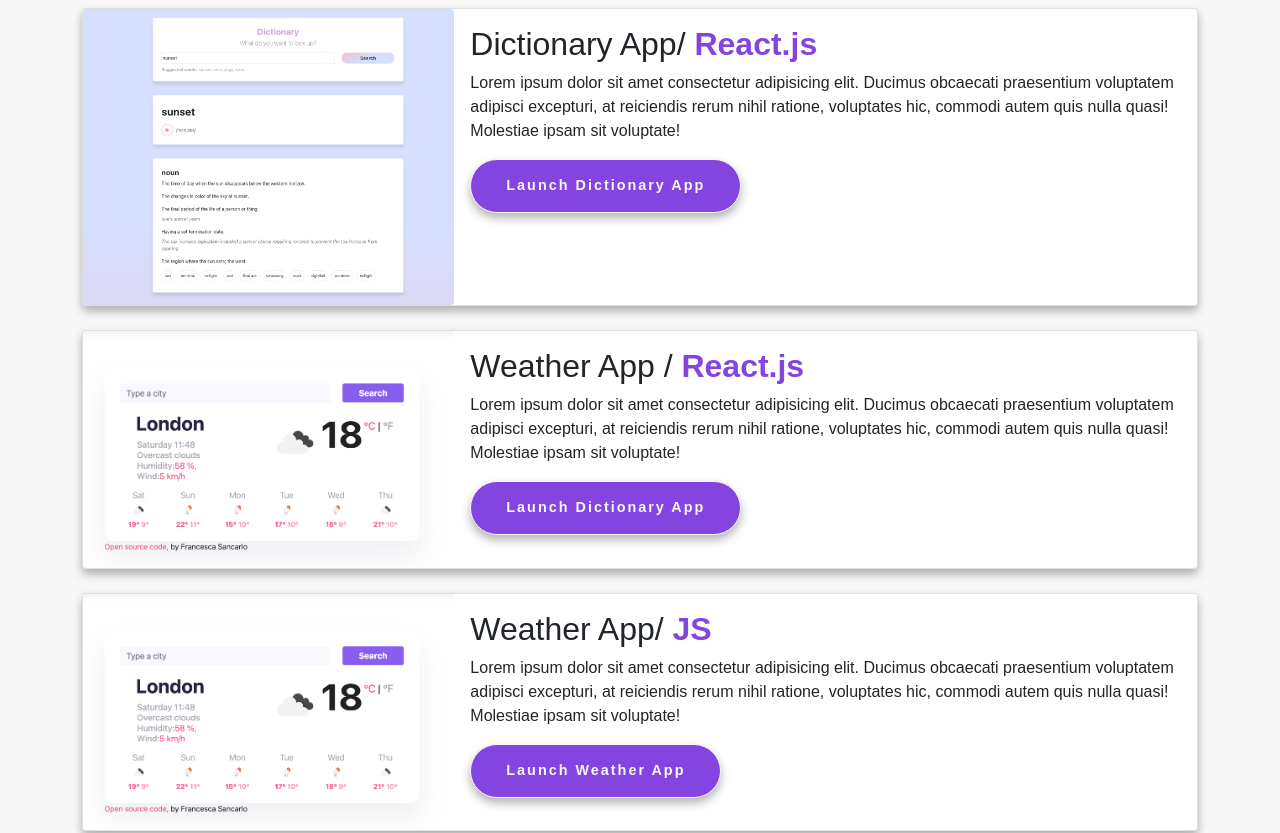
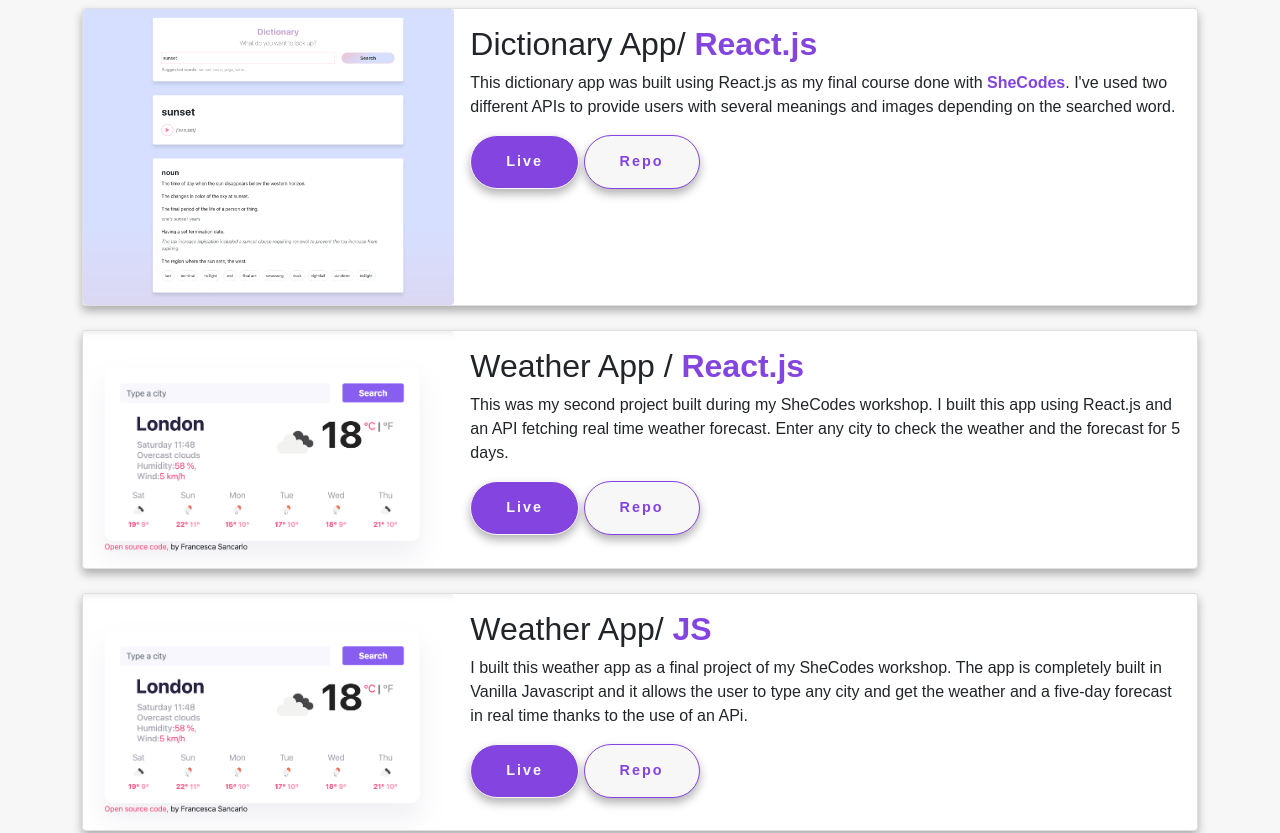
Before and after one commit to FranSanc/FS-Portfolio, a plain HTML site: page index.html in a window 1280 px wide. Shown: the part 1000-1833 px from the top of the page. Drawn offline with nearby package versions, Linux system fonts and the light colour scheme.

Commit message:
Final edits

```diff
--- a/index.html
+++ b/index.html
@@ -29,6 +29,7 @@
       crossorigin="anonymous"
     ></script>
     <title>Francesca Sancarlo- Front-End Developer</title>
+    <link rel="shortcut icon" type="image/jpg" href="/images/favicon purple.png"/>
     <meta name="description" content="Francesca is a front-end engineer based in London with over 5 years of experience in design and digital marketing">
   </head>
   <body>
@@ -101,13 +102,16 @@ d-md-none mt-3" alt="">
     <div class="col-md-8">
       <div class="card-body">
         <h2 class="card-title">Dictionary App/ <span> React.js</span></h2>
-        <p class="card-text para">Lorem ipsum dolor sit amet consectetur adipisicing elit. Ducimus
-            obcaecati praesentium voluptatem adipisci excepturi, at reiciendis
-            rerum nihil ratione, voluptates hic, commodi autem quis nulla quasi!
-            Molestiae ipsam sit voluptate!</p>
-       <div class="mt-2">
-            <a href="https://unruffled-wescoff-3215ed.netlify.app" class="primary-link">Launch Dictionary App</a>
-          </div>
+        <p class="card-text para">This dictionary app was built using React.js
+          as my final course done with <a href="https://www.shecodes.io/">SheCodes</a>. I've used two different APIs to provide users
+          with several meanings and images depending on the searched word.</p>
+
+
+<div class="navigation-links">
+              <a href="https://unruffled-wescoff-3215ed.netlify.app" class="projects-link" target="_blank">Live</a>
+              <a href="https://github.com/FranSanc/dictionary-app" class="contact-link" target="_blank">Repo</a>
+            </div>
+
       </div>
     </div>
   </div>
@@ -123,13 +127,14 @@ d-md-none mt-3" alt="">
     <div class="col-md-8">
       <div class="card-body">
         <h2 class="card-title">Weather App / <span> React.js</span> </h2>
-        <p class="card-text para">Lorem ipsum dolor sit amet consectetur adipisicing elit. Ducimus
-            obcaecati praesentium voluptatem adipisci excepturi, at reiciendis
-            rerum nihil ratione, voluptates hic, commodi autem quis nulla quasi!
-            Molestiae ipsam sit voluptate!</p>
-       <div class="mt-2">
-            <a href="https://eager-minsky-250a22.netlify.app" class="primary-link">Launch Dictionary App</a>
-          </div>
+        <p class="card-text para">This was my second project built during my SheCodes workshop. I built this app using React.js and  an API
+          fetching real time weather forecast. Enter any city to check the weather and the forecast for 5 days. </p>
+
+          <div class="navigation-links">
+              <a href="https://eager-minsky-250a22.netlify.app" class="projects-link" target="_blank">Live</a>
+              <a href="https://github.com/FranSanc/weather-react" class="contact-link" target="_blank">Repo</a>
+            </div>
+
       </div>
     </div>
   </div>
@@ -145,13 +150,14 @@ d-md-none mt-3" alt="">
     <div class="col-md-8">
       <div class="card-body">
         <h2 class="card-title">Weather App/ <span> JS </span> </h2>
-        <p class="card-text para">Lorem ipsum dolor sit amet consectetur adipisicing elit. Ducimus
-            obcaecati praesentium voluptatem adipisci excepturi, at reiciendis
-            rerum nihil ratione, voluptates hic, commodi autem quis nulla quasi!
-            Molestiae ipsam sit voluptate!</p>
-       <div class="mt-2">
-            <a href="https://peaceful-meninsky-149139.netlify.app" class="primary-link">Launch Weather App</a>
-          </div>
+        <p class="card-text para">I built this weather app as a final project of my
+          SheCodes workshop. The app is completely built in Vanilla Javascript and it allows the user to type any city and
+          get the weather and a five-day forecast in real time thanks to the use of an APi.</p>
+
+          <div class="navigation-links">
+              <a href="https://peaceful-meninsky-149139.netlify.app" class="projects-link" target="_blank">Live</a>
+              <a href="https://github.com/FranSanc/Vanilla-Weather-App" class="contact-link" target="_blank">Repo</a>
+            </div>
       </div>
     </div>
   </div>
--- a/styles/contact.css
+++ b/styles/contact.css
@@ -130,7 +130,8 @@ i {
   border: 1px solid rgba(0, 0, 0, 0.125);
   margin-left: 10%;
   margin-right: 10%;
-  height: 130%;
+  margin-bottom: 15%;
+  height: 90%;
   box-shadow: var(--box-shadow);
 }
 
--- a/styles/portfolio.css
+++ b/styles/portfolio.css
@@ -37,13 +37,13 @@ span {
   font-weight: bold;
 }
 
-header .navigation-links a {
+.navigation-links a {
   text-decoration: none;
   text-transform: capitalize;
   box-shadow: var(--box-shadow);
 }
 
-header .projects-link {
+.projects-link {
   background-color: var(--primary-color);
   border: 1px solid;
   padding: 15px 35px;
@@ -58,12 +58,12 @@ header .projects-link {
   text-decoration: none;
 }
 
-header .projects-link:hover {
+.projects-link:hover {
   background-color: white;
   color: var(--primary-color);
 }
 
-header .contact-link {
+.contact-link {
   background-color: #f7f7f7;
   border: 1px solid;
   padding: 15px 35px;
@@ -77,7 +77,7 @@ header .contact-link {
   color: var(--primary-color);
 }
 
-header .contact-link:hover {
+.contact-link:hover {
   background-color: var(--primary-color);
   color: white;
 }
@@ -117,6 +117,12 @@ header .contact-link:hover {
 .body-h2-title {
   font-family: "Spectral", serif;
   font-size: 40px;
+}
+
+.card-text a{
+  color: var(--primary-color);
+  text-decoration: none;
+  font-weight: bold;
 }
 
 .logo {
```
Also changed, not shown: contact.html (+2 -7 lines), images/favicon purple.png (added), images/favicon.png (added).
